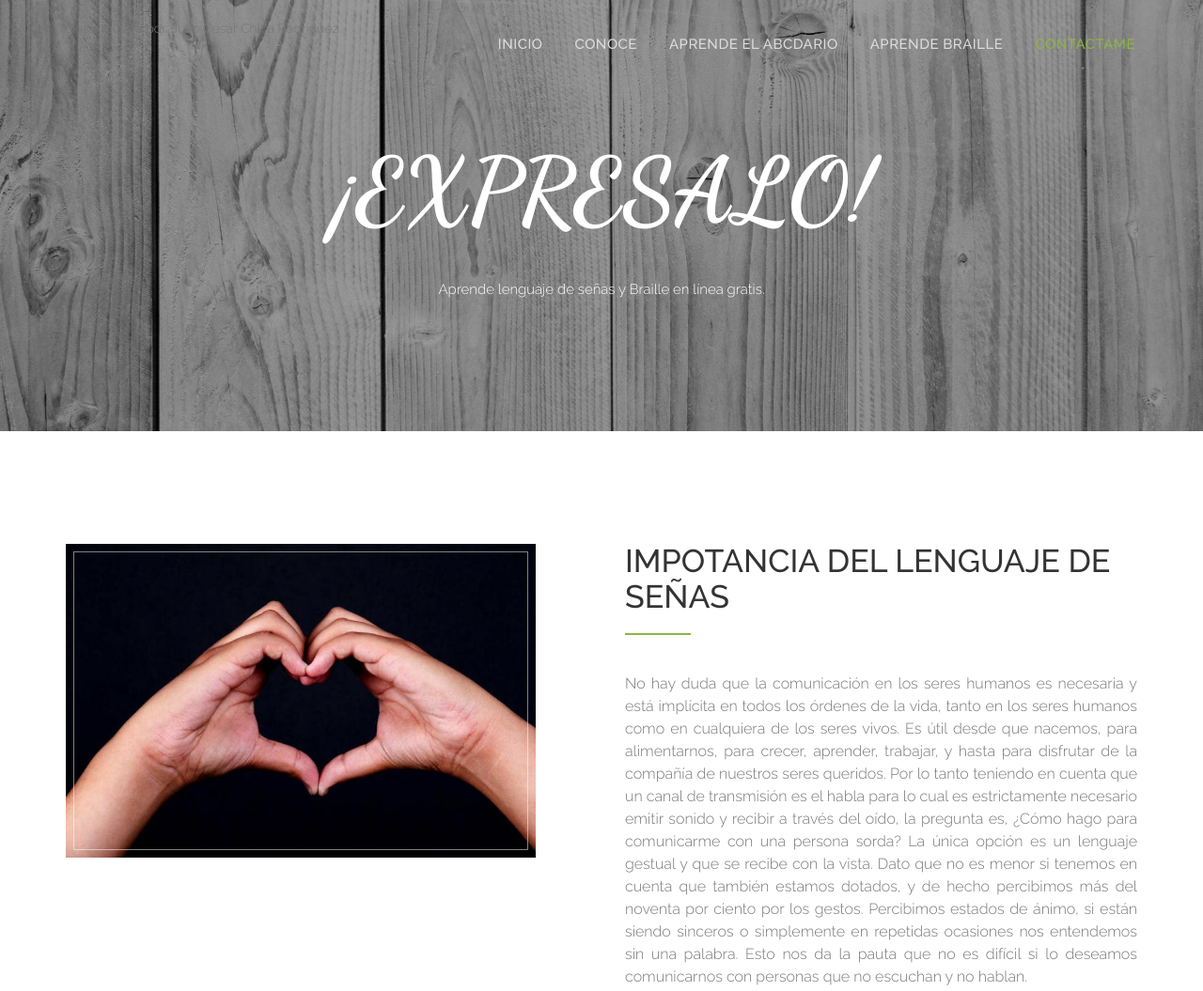
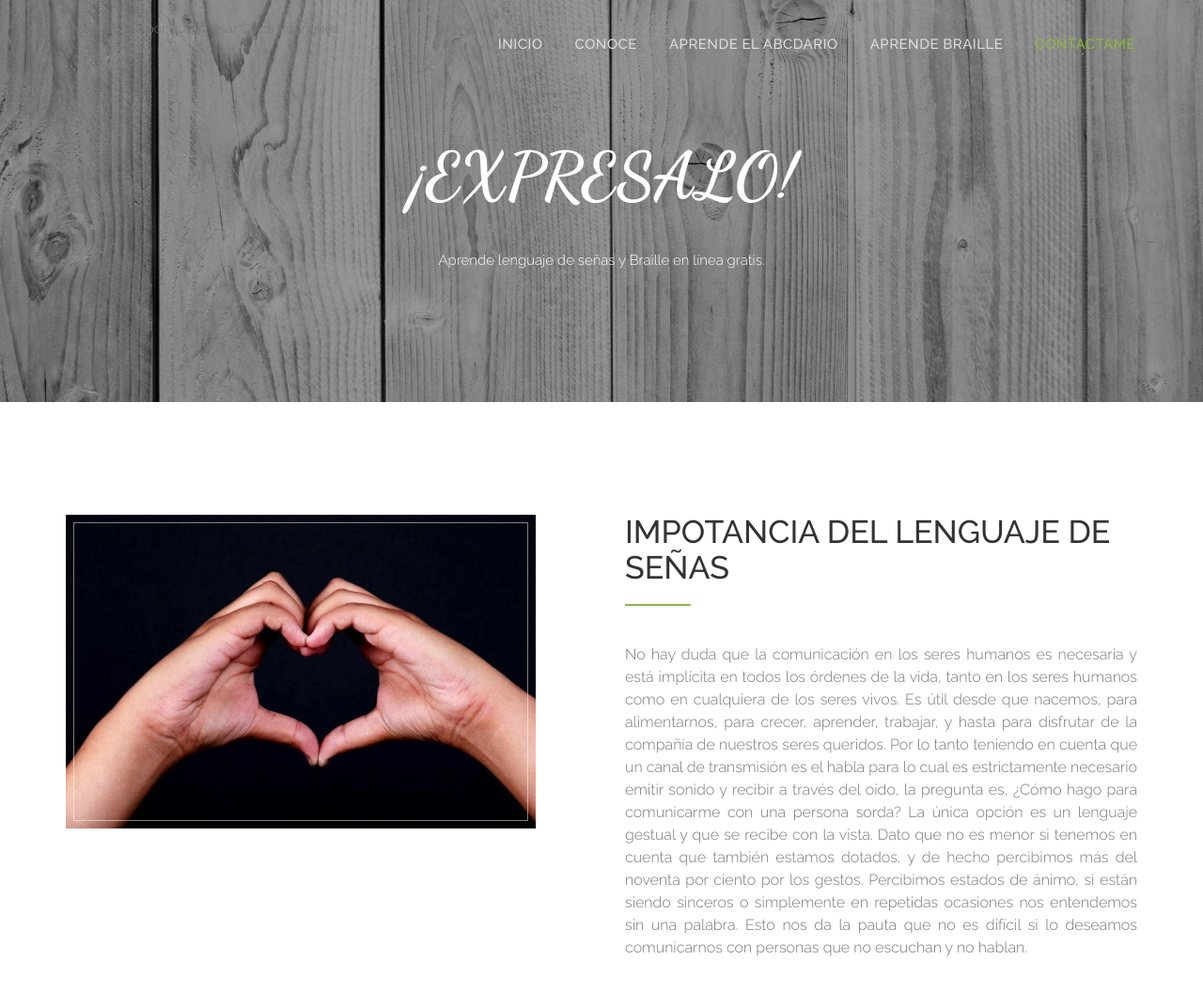
Before and after one commit to cesarodrgz/expresalo, a plain HTML site: page index.html in a window 1280 px wide. Shown: the top 1055 px of the page at 94% size. Drawn offline with Linux system fonts and the light colour scheme.

Commit message:
Update style.css

```diff
--- a/css/style.css
+++ b/css/style.css
@@ -193,7 +193,7 @@ a:focus, .btn:focus, .btn:active:focus, .btn.active:focus, .btn.focus, .btn:acti
 .intro h1 {
 	font-family: 'Dancing Script', cursive;
 	color: #fff;
-	font-size: 7em;
+	font-size: 5em;
 	font-weight: 700;
 	margin-top: 0;
 	margin-bottom: 10px;
```
